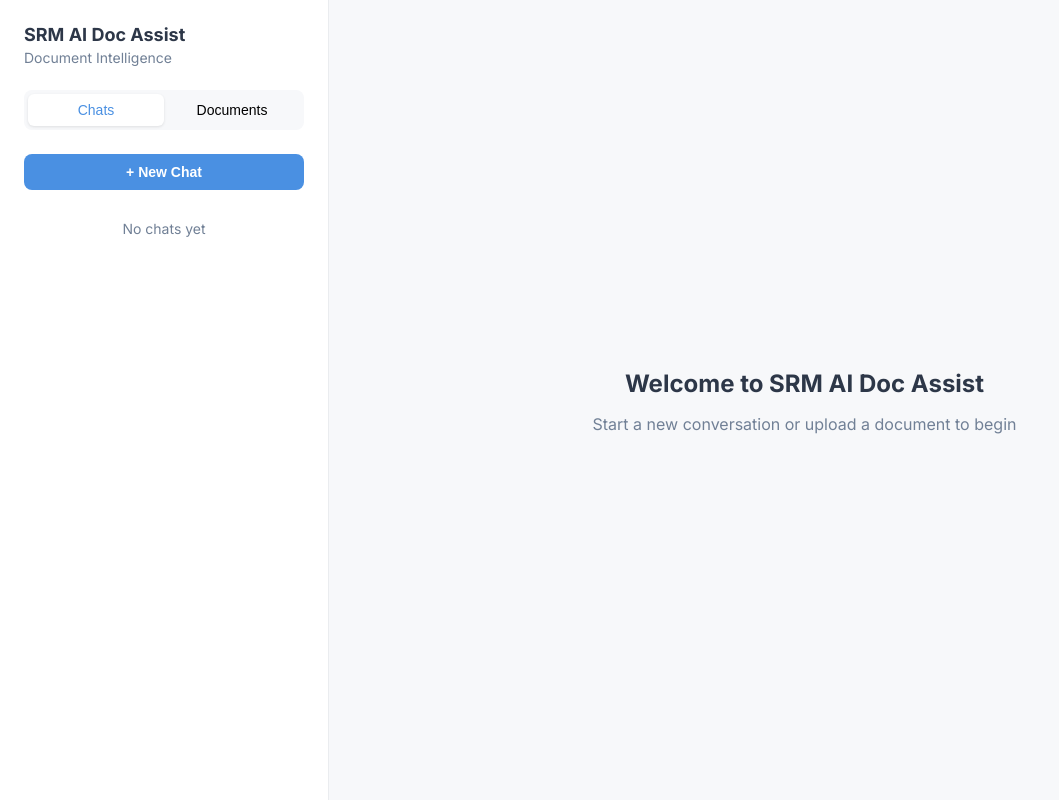
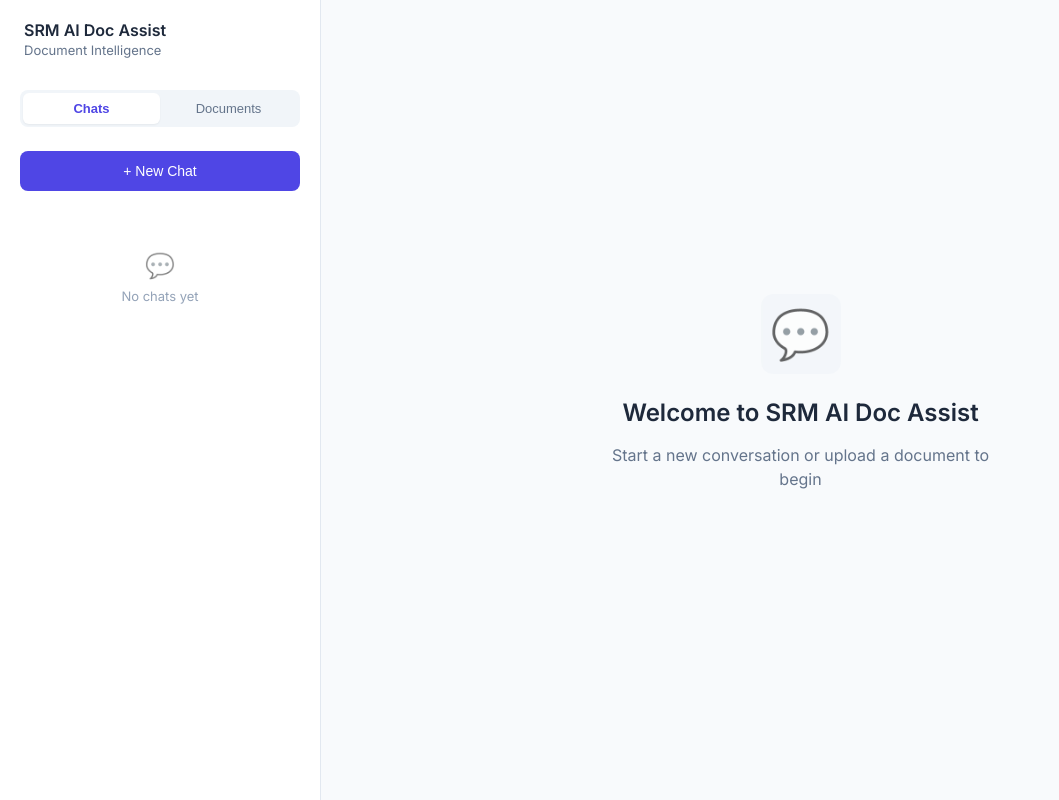
Before and after one commit to Venkatesh-108/LightRAG-SRM, a Flask app: page / in a window 1280 px wide. Shown: the whole page, without its empty margins (0-1059 px from the left). Run offline with Flask 3, Linux system fonts and the light colour scheme.

Commit message:
updated ui

```diff
--- a/static/css/style.css
+++ b/static/css/style.css
@@ -1,14 +1,24 @@
 @import url('https://fonts.googleapis.com/css2?family=Inter:wght@400;500;600;700&display=swap');
 
 :root {
-    --primary-color: #4A90E2;
-    --background-color: #F7F8FA;
+    --primary-color: #4F46E5;
+    --primary-light: #6366F1;
+    --background-color: #F8FAFC;
     --sidebar-bg: #FFFFFF;
-    --border-color: #EAECEF;
-    --text-primary: #2D3748;
-    --text-secondary: #718096;
+    --border-color: #E2E8F0;
+    --text-primary: #1E293B;
+    --text-secondary: #64748B;
+    --text-muted: #94A3B8;
     --white: #FFFFFF;
+    --gray-50: #F8FAFC;
+    --gray-100: #F1F5F9;
+    --gray-200: #E2E8F0;
     --font-family: 'Inter', sans-serif;
+    --shadow-sm: 0 1px 2px 0 rgb(0 0 0 / 0.05);
+    --shadow-md: 0 4px 6px -1px rgb(0 0 0 / 0.1), 0 2px 4px -2px rgb(0 0 0 / 0.1);
+    --radius-sm: 6px;
+    --radius-md: 8px;
+    --radius-lg: 12px;
 }
 
 body {
@@ -37,48 +47,62 @@ body {
     border-right: 1px solid var(--border-color);
     display: flex;
     flex-direction: column;
-    padding: 24px;
+    padding: 20px;
 }
 
 .sidebar-header {
-    margin-bottom: 24px;
+    margin-bottom: 32px;
+    padding-left: 4px;
 }
 
 .sidebar-header h2 {
-    font-size: 18px;
+    font-size: 16px;
+    font-weight: 600;
     margin: 0;
+    color: var(--text-primary);
 }
 
 .sidebar-header p {
-    font-size: 14px;
+    font-size: 13px;
     color: var(--text-secondary);
-    margin: 4px 0 0;
+    margin: 2px 0 0;
+    font-weight: 400;
 }
 
 .sidebar-nav {
     display: flex;
-    background-color: var(--background-color);
-    border-radius: 8px;
-    padding: 4px;
+    background-color: var(--gray-100);
+    border-radius: var(--radius-md);
+    padding: 3px;
     margin-bottom: 24px;
 }
 
 .nav-button {
     flex: 1;
-    padding: 8px 12px;
+    padding: 8px 16px;
     border: none;
     background-color: transparent;
-    border-radius: 6px;
-    font-size: 14px;
+    border-radius: var(--radius-sm);
+    font-size: 13px;
     font-weight: 500;
+    color: var(--text-secondary);
     cursor: pointer;
-    transition: background-color 0.2s, color 0.2s;
+    transition: all 0.15s ease;
+    display: flex;
+    align-items: center;
+    justify-content: center;
+    gap: 6px;
+}
+
+.nav-button:hover {
+    color: var(--text-primary);
 }
 
 .nav-button.active {
     background-color: var(--white);
     color: var(--primary-color);
-    box-shadow: 0 1px 3px rgba(0,0,0,0.1);
+    box-shadow: var(--shadow-sm);
+    font-weight: 600;
 }
 
 .sidebar-content {
@@ -87,21 +111,42 @@ body {
 
 .new-chat-button, .upload-document-button {
     width: 100%;
-    padding: 10px;
+    padding: 12px 16px;
     background-color: var(--primary-color);
     color: var(--white);
     border: none;
-    border-radius: 8px;
+    border-radius: var(--radius-md);
     font-size: 14px;
-    font-weight: 600;
+    font-weight: 500;
     cursor: pointer;
-    margin-bottom: 16px;
+    margin-bottom: 20px;
+    transition: all 0.15s ease;
+    display: flex;
+    align-items: center;
+    justify-content: center;
+    gap: 8px;
+}
+
+.new-chat-button:hover, .upload-document-button:hover {
+    background-color: var(--primary-light);
+    transform: translateY(-1px);
 }
 
 .no-chats-message, .documents-list p {
     text-align: center;
-    color: var(--text-secondary);
-    font-size: 14px;
+    color: var(--text-muted);
+    font-size: 13px;
+    padding: 40px 20px;
+    display: flex;
+    flex-direction: column;
+    align-items: center;
+    gap: 8px;
+}
+
+.no-chats-message::before {
+    content: "💬";
+    font-size: 24px;
+    opacity: 0.5;
 }
 
 .main-content {
@@ -117,15 +162,40 @@ body {
     align-items: center;
     height: 100%;
     text-align: center;
+    padding: 40px;
+}
+
+.welcome-message {
+    max-width: 400px;
+}
+
+.welcome-message::before {
+    content: "💬";
+    display: block;
+    font-size: 48px;
+    margin-bottom: 24px;
+    opacity: 0.6;
+    background-color: var(--gray-100);
+    width: 80px;
+    height: 80px;
+    border-radius: var(--radius-lg);
+    display: flex;
+    align-items: center;
+    justify-content: center;
+    margin: 0 auto 24px;
 }
 
 .welcome-message h2 {
     font-size: 24px;
+    font-weight: 600;
     margin-bottom: 8px;
+    color: var(--text-primary);
 }
 
 .welcome-message p {
     color: var(--text-secondary);
+    font-size: 16px;
+    line-height: 1.5;
 }
 
 #chat-view {
```
Also changed, not shown: other parts of static/css/style.css (+54 -15 lines).
